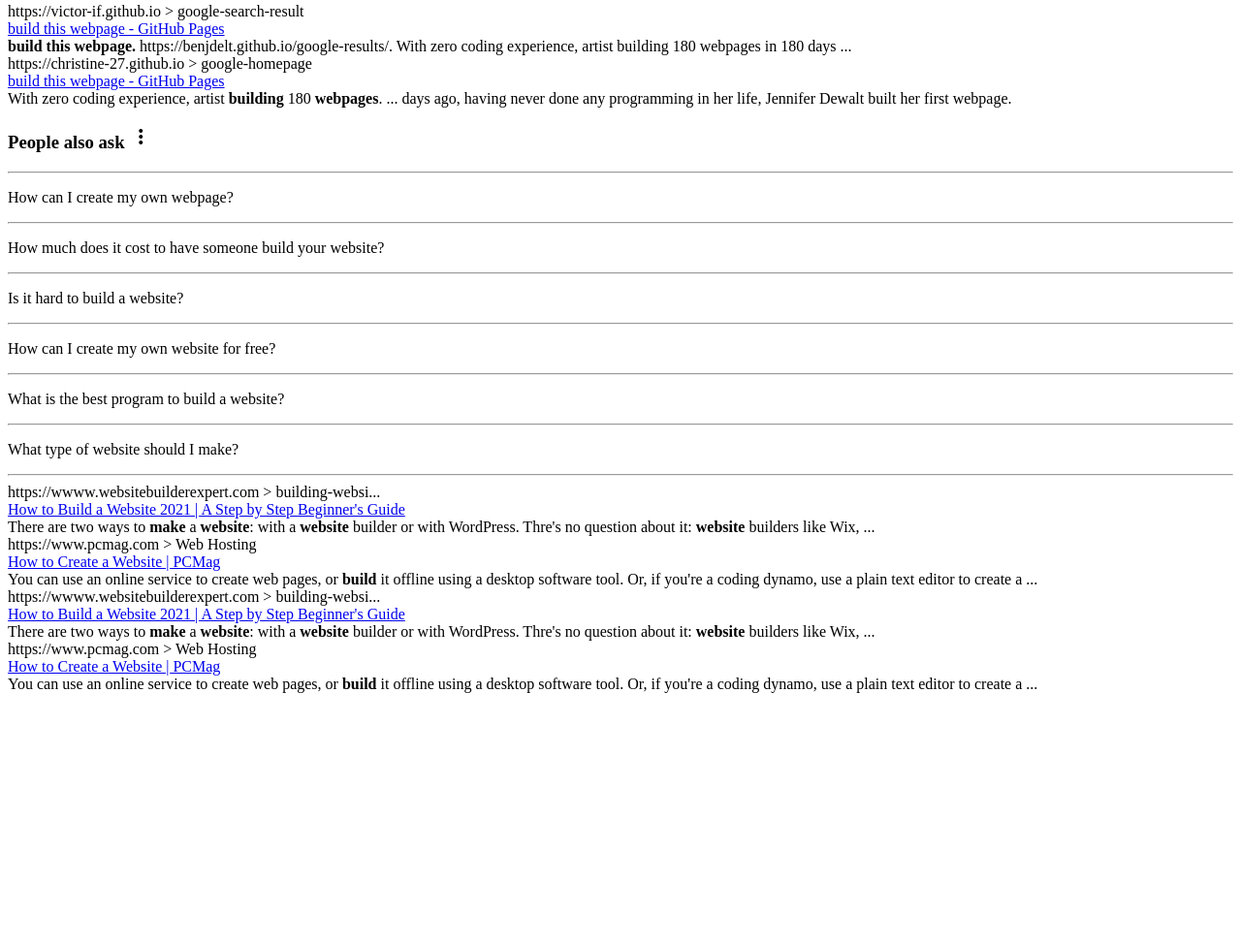
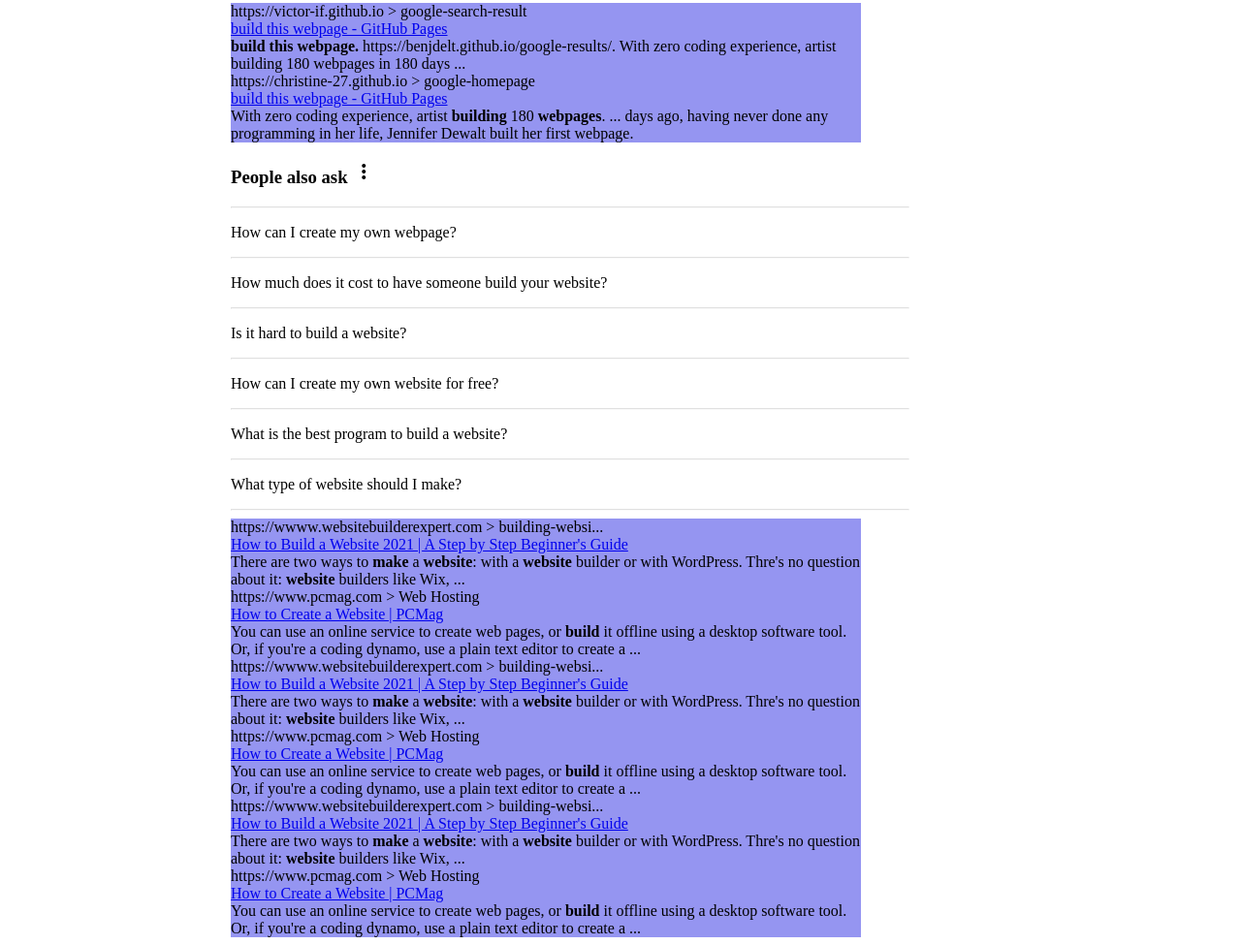
Before and after one commit to kinhsiz/google-src-result-pg, a plain HTML site: page index.html in a window 1280 px wide. Shown: the part 175-1150 px from the top of the page at 97% size. Before the commit the page ends 898 px from the top, so only its background shows below. Drawn offline with Linux system fonts and the light colour scheme.

Commit message:
wok on result box

```diff
--- a/index.html
+++ b/index.html
@@ -152,7 +152,31 @@
                 You can use an online service to create web pages, or <strong>build</strong> it offline using a desktop software tool.
                  Or, if you're a coding dynamo, use a plain text editor to create a ...
             </div>
+        </div>
+        <div>
+            <div>
+                https://wwww.websitebuilderexpert.com &gt; <span>building-websi...</span>
             </div>
+            <div>
+                <a href="#">How to Build a Website 2021 | A Step by Step Beginner's Guide</a>
+            </div>
+            <div>
+                There are two ways to <strong>make</strong> a <strong>website</strong>: with a <strong>website</strong>
+                builder or with WordPress. Thre's no question about it: <strong>website</strong> builders like Wix, ...
+            </div>
+        </div>
+        <div>
+            <div>
+                https://www.pcmag.com &gt; <span>Web Hosting</span>
+            </div>
+            <div>
+                <a href="#">How to Create a Website | PCMag</a>
+            </div>
+            <div>
+                You can use an online service to create web pages, or <strong>build</strong> it offline using a desktop software tool.
+                 Or, if you're a coding dynamo, use a plain text editor to create a ...
+            </div>
+        </div>
     </div>
 
 </body>
--- a/style.css
+++ b/style.css
@@ -103,3 +103,22 @@ search box inside*/
  #line {
      opacity: .2;
 }
+/***************RESULT CONTAINER STARTS**************/
+#result-container {
+    width: 650px;
+    background-color: rgb(149, 149, 241);
+}
+
+#people-ask-box {
+    width: 700px;
+}
+
+#people-ask-box hr {
+    opacity: .3;
+}
+
+#people-ask-box, #result-container {
+    position: relative;
+    left: 230px;
+}
+/***************RESULT CONTAINER ENDS****************/
```
